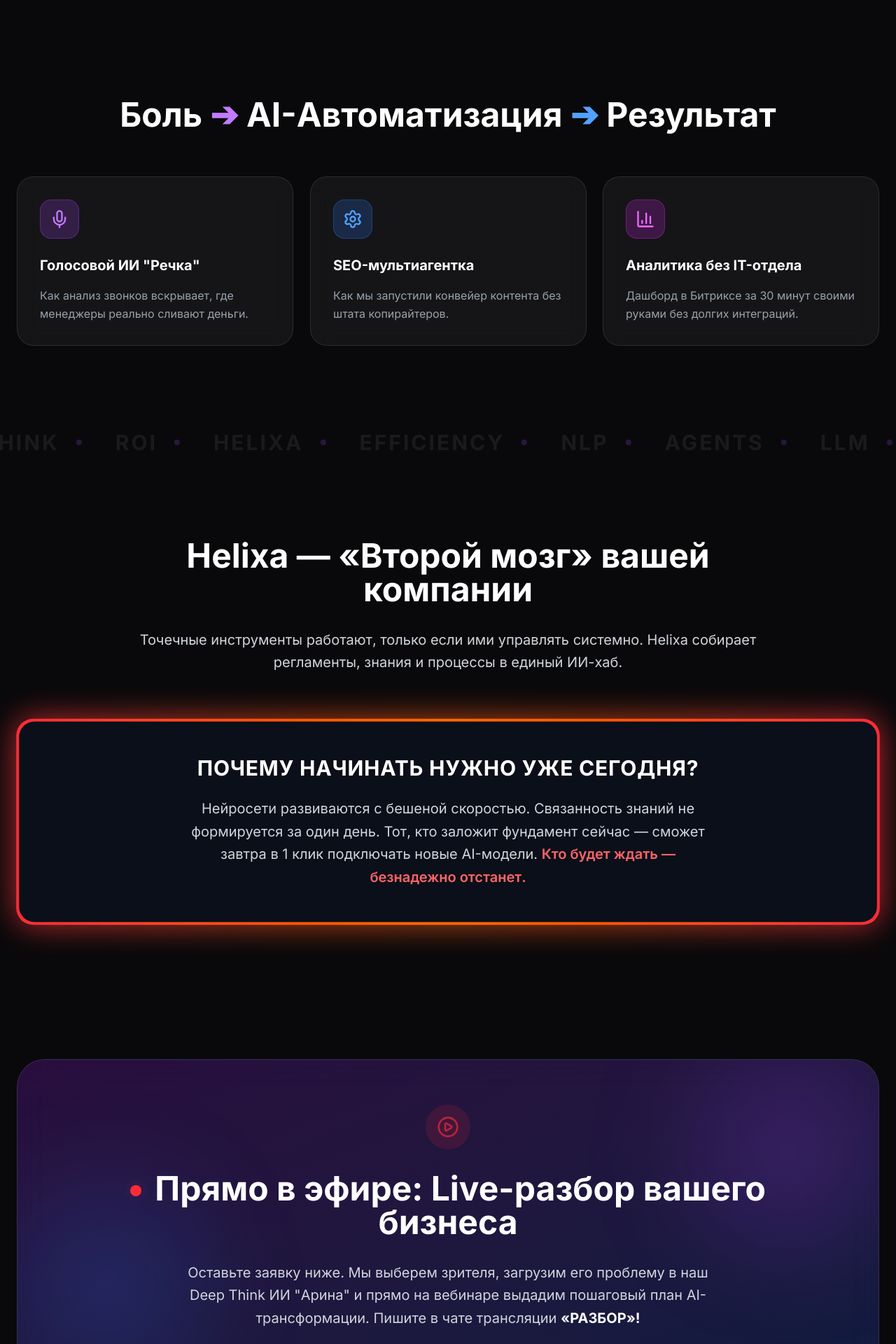
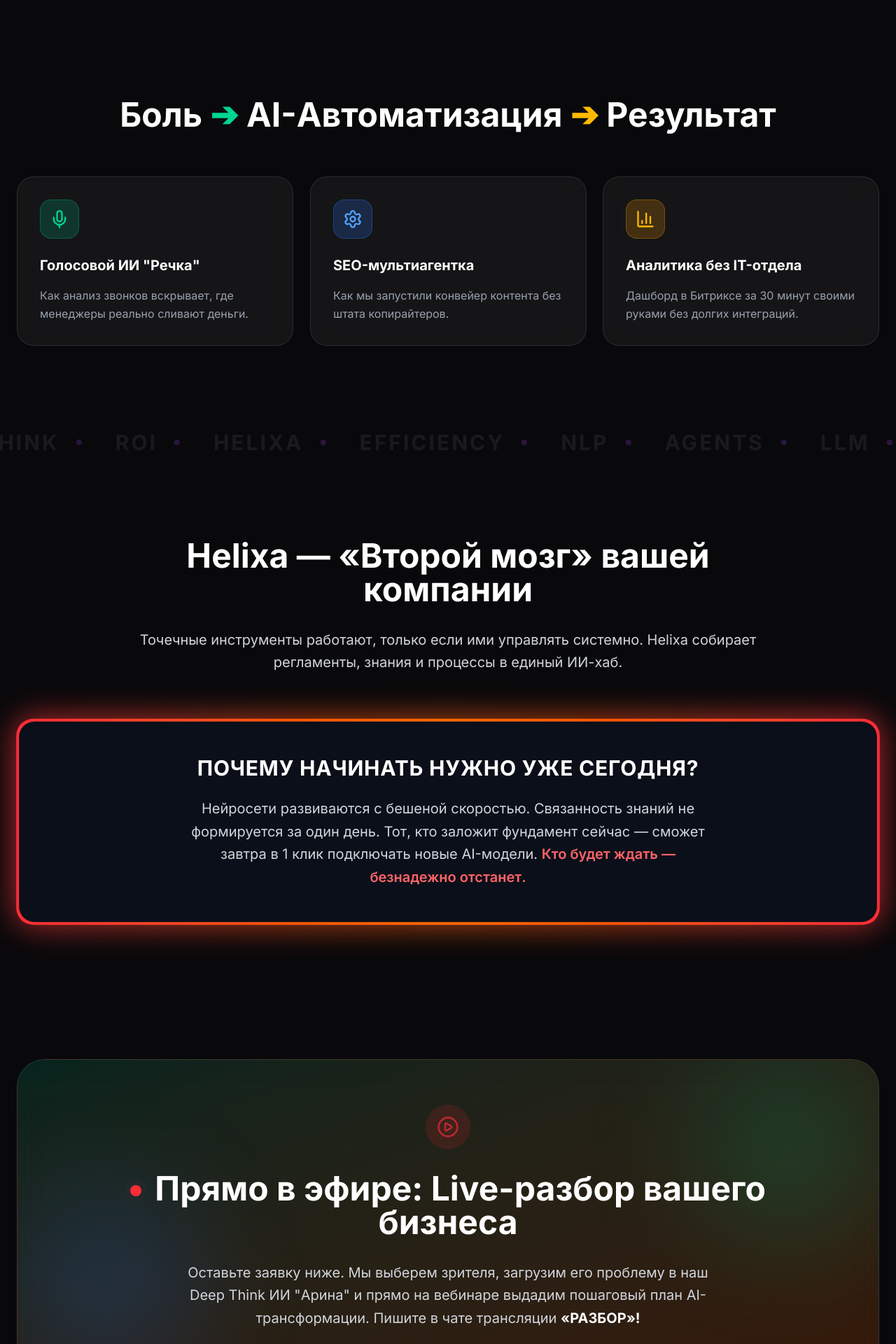
Before and after one commit to maslennikov-ig/eventland, a Next.js app: page / in a window 1280 px wide. Shown: the part 1260-3180 px from the top of the page at 70% size. Built offline with nearby package versions, Linux system fonts and the light colour scheme.

Commit message:
style: replace purple/blue palette with emerald/amber to match hero 3D scene

```diff
--- a/app/layout.tsx
+++ b/app/layout.tsx
@@ -23,7 +23,7 @@
 export default function RootLayout({ children }: { children: React.ReactNode }) {
   return (
     <html lang="ru" className={`${inter.variable} ${spaceGrotesk.variable} scroll-smooth`}>
-      <body className="bg-[#0B0F19] text-white font-sans antialiased selection:bg-purple-500/30 selection:text-white" suppressHydrationWarning>
+      <body className="bg-[#0B0F19] text-white font-sans antialiased selection:bg-emerald-500/30 selection:text-white" suppressHydrationWarning>
         {children}
       </body>
     </html>
--- a/app/page.tsx
+++ b/app/page.tsx
@@ -325,7 +325,7 @@
             className="text-center mb-16"
           >
             <h2 className="font-display text-3xl md:text-5xl font-bold mb-6">
-              Боль <span className="text-purple-400">➔</span> AI-Автоматизация <span className="text-blue-400">➔</span> Результат
+              Боль <span className="text-emerald-400">➔</span> AI-Автоматизация <span className="text-amber-400">➔</span> Результат
             </h2>
           </motion.div>
 
@@ -338,8 +338,8 @@
           >
             <motion.div variants={fadeInUp}>
               <TiltCard className="h-full p-8 rounded-3xl bg-white/5 backdrop-blur-lg border border-white/10">
-                <div className="w-14 h-14 rounded-2xl bg-purple-500/20 flex items-center justify-center mb-6 border border-purple-500/30">
-                  <Mic className="w-7 h-7 text-purple-400" />
+                <div className="w-14 h-14 rounded-2xl bg-emerald-500/20 flex items-center justify-center mb-6 border border-emerald-500/30">
+                  <Mic className="w-7 h-7 text-emerald-400" />
                 </div>
                 <h3 className="text-xl font-bold mb-4 font-display">Голосовой ИИ &quot;Речка&quot;</h3>
                 <p className="text-gray-400 leading-relaxed">
@@ -362,8 +362,8 @@
 
             <motion.div variants={fadeInUp}>
               <TiltCard className="h-full p-8 rounded-3xl bg-white/5 backdrop-blur-lg border border-white/10">
-                <div className="w-14 h-14 rounded-2xl bg-fuchsia-500/20 flex items-center justify-center mb-6 border border-fuchsia-500/30">
-                  <BarChart3 className="w-7 h-7 text-fuchsia-400" />
+                <div className="w-14 h-14 rounded-2xl bg-amber-500/20 flex items-center justify-center mb-6 border border-amber-500/30">
+                  <BarChart3 className="w-7 h-7 text-amber-400" />
                 </div>
                 <h3 className="text-xl font-bold mb-4 font-display">Аналитика без IT-отдела</h3>
                 <p className="text-gray-400 leading-relaxed">
@@ -418,9 +418,9 @@
             whileInView="visible"
             viewport={{ once: true, margin: "-100px" }}
             variants={fadeInUp}
-            className="p-10 md:p-16 rounded-[40px] bg-gradient-to-br from-purple-900/40 to-blue-900/40 border border-white/10 backdrop-blur-xl text-center relative overflow-hidden"
+            className="p-10 md:p-16 rounded-[40px] bg-gradient-to-br from-emerald-900/40 to-amber-900/40 border border-white/10 backdrop-blur-xl text-center relative overflow-hidden"
           >
-            <div className="absolute top-0 right-0 w-64 h-64 bg-purple-500/20 rounded-full blur-[80px]" />
+            <div className="absolute top-0 right-0 w-64 h-64 bg-emerald-500/20 rounded-full blur-[80px]" />
             <div className="absolute bottom-0 left-0 w-64 h-64 bg-blue-500/20 rounded-full blur-[80px]" />
 
             <div className="relative z-10">
@@ -479,11 +479,11 @@
                     : 'opacity-0 pointer-events-none translate-y-[calc(100%+20px)]'
                     }`}
                 >
-                  <div className="text-xs text-purple-400 font-semibold uppercase tracking-wider mb-2">Достижения</div>
+                  <div className="text-xs text-emerald-400 font-semibold uppercase tracking-wider mb-2">Достижения</div>
                   <ul className="space-y-1.5">
                     {speaker.achievements.map((a, j) => (
                       <li key={j} className="flex items-start gap-2 text-sm text-gray-300">
-                        <Sparkles className="w-3.5 h-3.5 text-purple-400 mt-0.5 shrink-0" />
+                        <Sparkles className="w-3.5 h-3.5 text-emerald-400 mt-0.5 shrink-0" />
                         {a}
                       </li>
                     ))}
@@ -503,7 +503,7 @@
             variants={fadeInUp}
             className="p-8 md:p-12 rounded-[40px] bg-white/5 backdrop-blur-xl border border-white/10 shadow-2xl relative"
           >
-            <div className="absolute -top-px left-1/2 -translate-x-1/2 w-1/2 h-px bg-gradient-to-r from-transparent via-purple-500 to-transparent opacity-50" />
+            <div className="absolute -top-px left-1/2 -translate-x-1/2 w-1/2 h-px bg-gradient-to-r from-transparent via-emerald-500 to-transparent opacity-50" />
 
             <div className="text-center mb-10">
               <h2 className="font-display text-3xl md:text-4xl font-bold mb-4">
@@ -551,7 +551,7 @@
                         type="text"
                         id="name"
                         required
-                        className="w-full px-5 py-4 rounded-2xl bg-white/5 border border-white/10 text-white placeholder-gray-500 focus:outline-none focus:ring-2 focus:ring-purple-500/50 focus:border-purple-500/50 transition-all"
+                        className="w-full px-5 py-4 rounded-2xl bg-white/5 border border-white/10 text-white placeholder-gray-500 focus:outline-none focus:ring-2 focus:ring-emerald-500/50 focus:border-emerald-500/50 transition-all"
                         placeholder="Иван Иванов"
                       />
                     </div>
@@ -561,7 +561,7 @@
                         type="text"
                         id="telegram"
                         required
-                        className="w-full px-5 py-4 rounded-2xl bg-white/5 border border-white/10 text-white placeholder-gray-500 focus:outline-none focus:ring-2 focus:ring-blue-500/50 focus:border-blue-500/50 transition-all"
+                        className="w-full px-5 py-4 rounded-2xl bg-white/5 border border-white/10 text-white placeholder-gray-500 focus:outline-none focus:ring-2 focus:ring-amber-500/50 focus:border-amber-500/50 transition-all"
                         placeholder="@username"
                       />
                     </div>
@@ -571,7 +571,7 @@
                         type="text"
                         id="niche"
                         required
-                        className="w-full px-5 py-4 rounded-2xl bg-white/5 border border-white/10 text-white placeholder-gray-500 focus:outline-none focus:ring-2 focus:ring-fuchsia-500/50 focus:border-fuchsia-500/50 transition-all"
+                        className="w-full px-5 py-4 rounded-2xl bg-white/5 border border-white/10 text-white placeholder-gray-500 focus:outline-none focus:ring-2 focus:ring-orange-500/50 focus:border-orange-500/50 transition-all"
                         placeholder="Например: E-commerce"
                       />
                     </div>
@@ -581,7 +581,7 @@
                         id="routine"
                         required
                         rows={4}
-                        className="w-full px-5 py-4 rounded-2xl bg-white/5 border border-white/10 text-white placeholder-gray-500 focus:outline-none focus:ring-2 focus:ring-purple-500/50 focus:border-purple-500/50 transition-all resize-none"
+                        className="w-full px-5 py-4 rounded-2xl bg-white/5 border border-white/10 text-white placeholder-gray-500 focus:outline-none focus:ring-2 focus:ring-emerald-500/50 focus:border-emerald-500/50 transition-all resize-none"
                         placeholder="Опишите процесс, который отнимает больше всего времени..."
                       />
                     </div>
@@ -594,7 +594,7 @@
                   <button
                     type="submit"
                     disabled={formStatus === 'loading'}
-                    className="w-full py-5 px-8 text-lg font-bold text-white bg-gradient-to-r from-purple-600 to-blue-600 rounded-2xl hover:scale-[1.02] hover:shadow-[0_0_30px_rgba(139,92,246,0.4)] transition-all active:scale-[0.98] focus:outline-none focus-visible:ring-2 focus-visible:ring-purple-500/50 cursor-pointer disabled:opacity-50 disabled:cursor-not-allowed disabled:hover:scale-100"
+                    className="w-full py-5 px-8 text-lg font-bold text-white bg-gradient-to-r from-emerald-500 to-amber-500 rounded-2xl hover:scale-[1.02] hover:shadow-[0_0_30px_rgba(16,185,129,0.4)] transition-all active:scale-[0.98] focus:outline-none focus-visible:ring-2 focus-visible:ring-emerald-500/50 cursor-pointer disabled:opacity-50 disabled:cursor-not-allowed disabled:hover:scale-100"
                   >
                     {formStatus === 'loading' ? 'Отправка...' : 'Забронировать место'}
                   </button>
@@ -614,7 +614,7 @@
       >
         <Link
           href="#register"
-          className="group flex items-center gap-2 px-6 py-3.5 text-sm font-semibold text-white bg-gradient-to-r from-purple-600 to-blue-600 rounded-full shadow-[0_8px_32px_rgba(139,92,246,0.4)] hover:shadow-[0_8px_48px_rgba(139,92,246,0.6)] hover:scale-105 active:scale-95 transition-all cursor-pointer focus:outline-none focus-visible:ring-2 focus-visible:ring-purple-500/50"
+          className="group flex items-center gap-2 px-6 py-3.5 text-sm font-semibold text-white bg-gradient-to-r from-emerald-500 to-amber-500 rounded-full shadow-[0_8px_32px_rgba(16,185,129,0.4)] hover:shadow-[0_8px_48px_rgba(16,185,129,0.6)] hover:scale-105 active:scale-95 transition-all cursor-pointer focus:outline-none focus-visible:ring-2 focus-visible:ring-emerald-500/50"
         >
           Занять место
           <ArrowRight className="w-4 h-4 group-hover:translate-x-0.5 transition-transform" />
```
